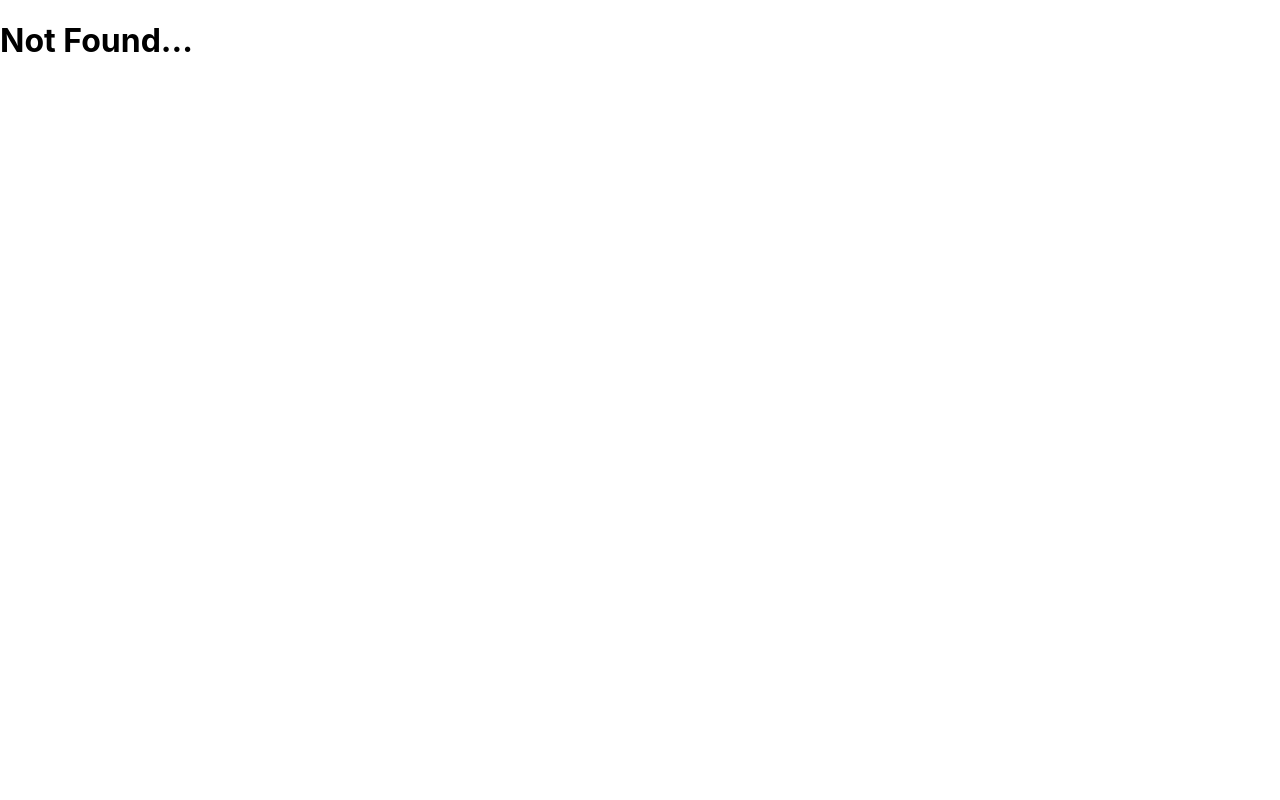
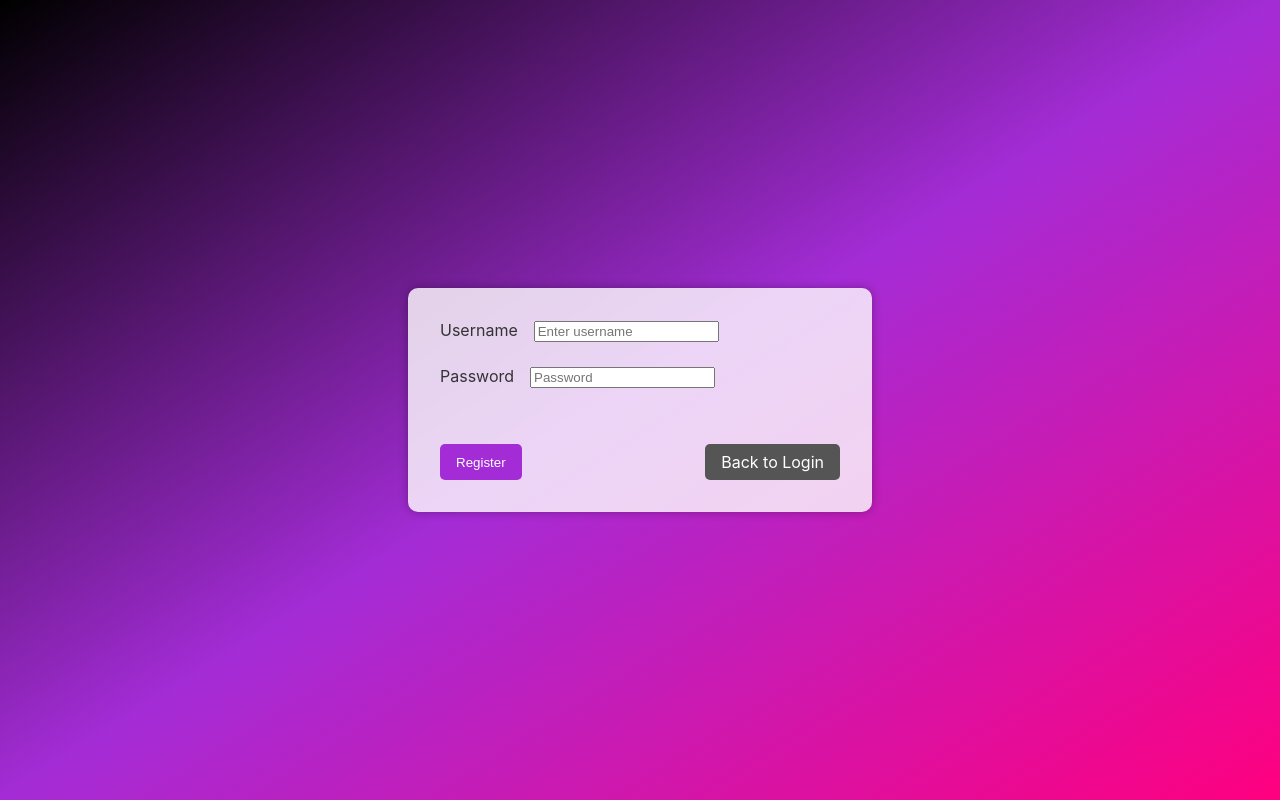
Before and after one commit to ghost-wolves/swan-saga, a React (Create React App) app in the folder swanfront/: page /newuser in a window 1280 px wide. Before the commit this address had no page. Built offline with nearby package versions, Linux system fonts and the light colour scheme.

Commit message:
Login page styling and allowed creation of new user.

```diff
--- a/swanfront/package.json
+++ b/swanfront/package.json
@@ -6,9 +6,10 @@
     "@testing-library/jest-dom": "^5.17.0",
     "@testing-library/react": "^13.4.0",
     "@testing-library/user-event": "^13.5.0",
+    "bootstrap": "^5.3.2",
     "jwt-decode": "^3.1.2",
     "react": "^18.2.0",
-    "react-bootstrap": "^2.9.0",
+    "react-bootstrap": "^2.9.1",
     "react-dom": "^18.2.0",
     "react-router-dom": "^6.17.0",
     "react-scripts": "5.0.1",
--- a/swanfront/src/App.js
+++ b/swanfront/src/App.js
@@ -6,6 +6,7 @@ import logo from "./assets/photos/logo.png";
 import NotFound from "./components/NotFound";
 import Game from "./components/Game";
 import Login from "./components/Login";
+import NewUser from "./components/NewUser";
 import AuthContext from "./context/AuthContext";
 import { refreshToken } from "./services/authapi";
 
@@ -64,6 +65,7 @@ function App() {
         <Routes>
           <Route path="/" element={<Login />} />
           <Route path="/game" element={<Game />} />
+          <Route path="/newuser" element={<NewUser />} />
           <Route path="*" element={<NotFound />} />
         </Routes>
       </Router>
--- /dev/null
+++ b/swanfront/src/assets/css/Login.css
@@ -0,0 +1,70 @@
+.login-container {
+  display: flex;
+  justify-content: center;
+  align-items: center;
+  height: 100vh;
+  background: linear-gradient(to bottom right, black, #a42cd6, #ff007f); /* gradient from black to purple to pink */
+  color: white; /* making text color white for better readability on dark background */
+}
+
+.login-form {
+  background-color: rgba(255, 255, 255, 0.8); /* semi-transparent white */
+  padding: 2rem;
+  border-radius: 10px;
+  box-shadow: 0 0 10px rgba(0, 0, 0, 0.3);
+  width: 100%;
+  max-width: 400px;
+}
+
+.login-form .form-label {
+  color: #333; /* dark text color for the form labels, considering the form background is light */
+  margin-bottom: 0.5rem; /* space between label and input */
+}
+
+.form-label {
+  margin-right: 1rem; /* Adjust as needed */
+}
+
+.login-form .form-control {
+  margin-bottom: 1.5rem; /* space between input fields */
+}
+
+.btn-group {
+  display: flex;
+  justify-content: space-between;
+  margin-top: 2rem; /* space above the button group */
+}
+
+.btn-cancel, .btn-login, .btn-new-user {
+  color: white;
+  padding: 0.5rem 1rem;
+  text-decoration: none;
+  border-radius: 5px;
+  transition: all 0.3s ease;
+  display: inline-block; /* to ensure proper spacing */
+}
+
+.btn-cancel {
+  background-color: #555; /* dark button for cancel */
+}
+
+.btn-cancel:hover {
+  background-color: #444;
+}
+
+.btn-login {
+  background-color: #a42cd6; /* purple for login */
+  border: none; /* remove default border */
+}
+
+.btn-login:hover {
+  background-color: #9928c7;
+}
+
+.btn-new-user {
+  background-color: #ff007f; /* pink for new user */
+}
+
+.btn-new-user:hover {
+  background-color: #e60072;
+}
--- a/swanfront/src/components/Game.js
+++ b/swanfront/src/components/Game.js
@@ -0,0 +1,7 @@
+export default function Logged() {
+  return (
+    <div className="container">
+      <h1>Logged In</h1>
+    </div>
+  );
+}
--- a/swanfront/src/components/Login.js
+++ b/swanfront/src/components/Login.js
@@ -1,6 +1,7 @@
 import { Button, Form, Alert } from "react-bootstrap";
 import { useState, useContext } from "react";
 import { useNavigate, Link } from "react-router-dom";
+import "../assets/css/Login.css";
 import { login } from "../services/authapi";
 import AuthContext from "../context/AuthContext";
 
@@ -27,7 +28,7 @@ function Login() {
     login({ username: user, password: password })
       .then((data) => {
         auth.handleLoggedIn(data);
-        navigate("/");
+        navigate("/game");
       })
       .catch((err) => {
         setErrors(["Invalid username/password."]);
@@ -35,9 +36,12 @@ function Login() {
   };
 
    return (
-    <>
+     <div className="login-container">
+       <div className="login-form">
          {errors.map((error, i) => (
-        <Alert varient="danger" key={i}>
+           <Alert variant="danger" key={i}>
+             {" "}
+             {/* Corrected 'variant' attribute */}
              {error}
            </Alert>
          ))}
@@ -66,14 +70,20 @@ function Login() {
              />
            </Form.Group>
 
-        <Link className="btn btn-secondary" to="/">
+           <div className="btn-group">
+             <Link className="btn-cancel" to="/">
                Cancel
              </Link>
-        <Button type="submit" size="sm" variant="primary">
+             <Button type="submit" className="btn-login">
                Log In
              </Button>
+             <Link className="btn-new-user" to="/newuser">
+               New User
+             </Link>
+           </div>
          </Form>
-    </>
+       </div>
+     </div>
    );
 }
 
--- /dev/null
+++ b/swanfront/src/components/NewUser.js
@@ -0,0 +1,102 @@
+import React, { useState } from "react";
+import { useNavigate, Link } from "react-router-dom";
+import { Form, Button, Alert } from "react-bootstrap";
+import "../assets/css/Login.css";
+
+function NewUser() {
+  const navigate = useNavigate();
+
+  // Local state to hold the form data
+  const [userData, setUserData] = useState({
+    username: "",
+    password: "",
+    // ... any other fields you want to include, like email, full name, etc.
+  });
+  const [error, setError] = useState("");
+
+  // Handler for form submission
+  const handleSubmit = async (event) => {
+    event.preventDefault();
+    setError(""); // Clear out any existing errors
+
+    try {
+      const response = await fetch(`http://localhost:8080/create_account`, {
+        // Adjust this if you have a base URL or context path
+        method: "POST",
+        headers: {
+          "Content-Type": "application/json",
+        },
+        body: JSON.stringify(userData),
+      });
+
+      if (response.ok) {
+        // If the user was successfully created, you might want to redirect to the login page
+        navigate("/login");
+      } else {
+        // If there was an error, you might want to display these to the user
+        const errorData = await response.json();
+        setError(errorData.join(", ")); // Assuming the errors are returned as an array of strings
+      }
+    } catch (error) {
+      setError("An error occurred while sending data.");
+    }
+  };
+
+
+  // Handler for input changes to update local state
+  const handleChange = (event) => {
+    const { name, value } = event.target;
+    setUserData({ ...userData, [name]: value });
+  };
+
+  return (
+    <div className="login-container">
+      {" "}
+      {/* Use the same class as the Login component */}
+      <div className="login-form">
+        {" "}
+        {/* Use the same class as the Login component */}
+        {error && <Alert variant="danger">{error}</Alert>}
+        <Form onSubmit={handleSubmit}>
+          <Form.Group className="mb-3" controlId="username">
+            <Form.Label>Username</Form.Label>
+            <Form.Control
+              type="text"
+              placeholder="Enter username"
+              name="username"
+              value={userData.username}
+              onChange={handleChange}
+              required
+            />
+          </Form.Group>
+
+          <Form.Group className="mb-3" controlId="password">
+            <Form.Label>Password</Form.Label>
+            <Form.Control
+              type="password"
+              placeholder="Password"
+              name="password"
+              value={userData.password}
+              onChange={handleChange}
+              required
+            />
+          </Form.Group>
+
+          {/* Include additional fields here */}
+
+          <div className="btn-group">
+            <Button variant="primary" type="submit" className="btn-login">
+              Register
+            </Button>
+            <Link className="btn-cancel" to="/">
+              Back to Login
+            </Link>
+            {/* If you need a "New User" button here, you can add it like in the Login component */}
+          </div>
+        </Form>
+      </div>
+    </div>
+  );
+}
+
+export default NewUser;
```
Also changed, not shown: 1 other file (tests, documents, lock files or other folders). Lines whose indentation alone changed are shown as unchanged.
